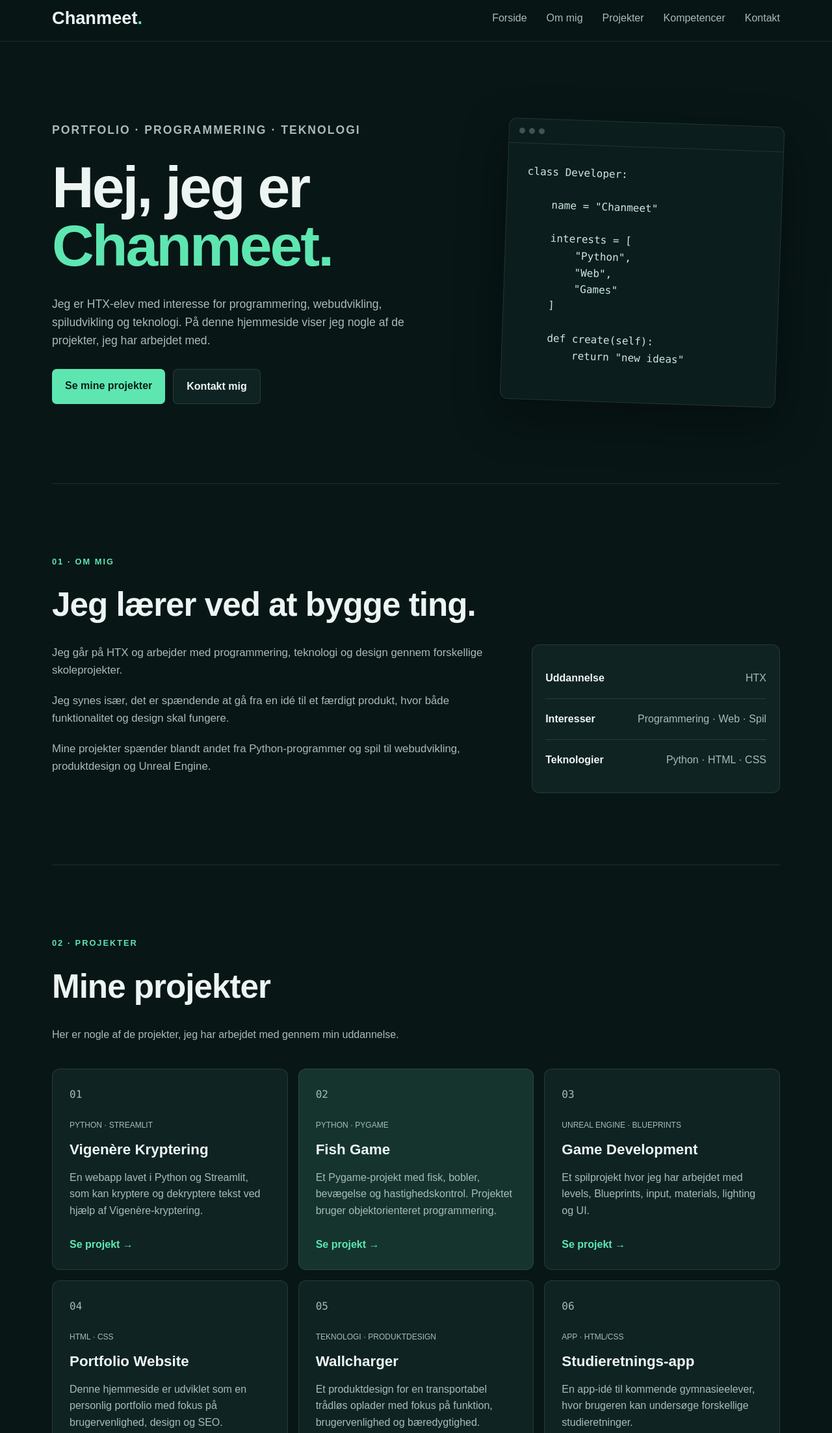
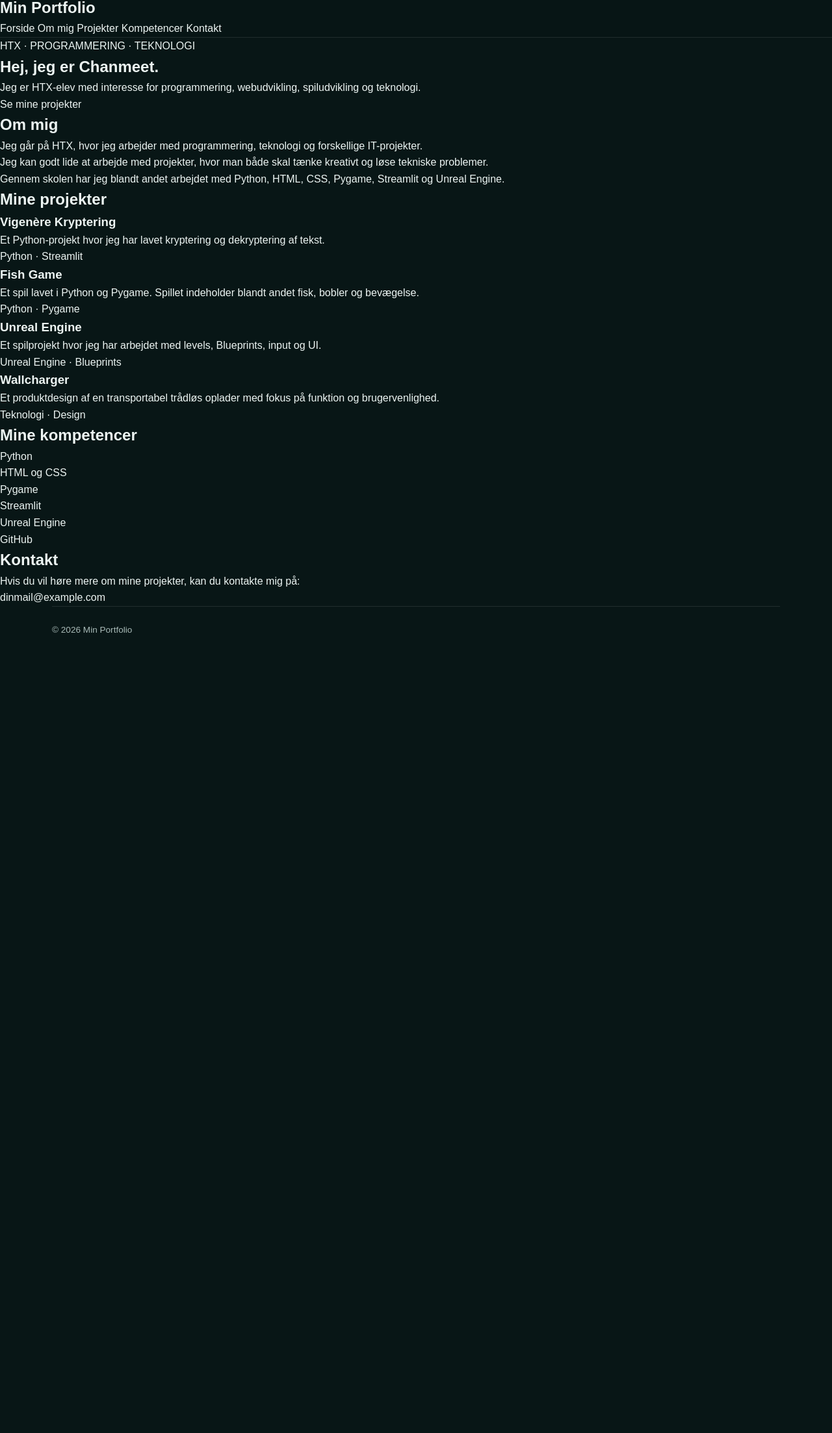
Before and after one commit to chamboy1809-crypto/Chamboy.github.io, a plain HTML site: page index.html in a window 1280 px wide. Shown: the part 7-2213 px from the top of the page at 65% size. After the commit the page ends 1023 px from the top, so only its background shows below. Drawn offline with Linux system fonts and the light colour scheme.

Commit message:
portfolio content and structure
portfolio website's content and structure, including titles, descriptions, and project details.

```diff
--- a/index.html
+++ b/index.html
@@ -3,17 +3,12 @@
 
 <head>
     <meta charset="UTF-8">
-
-    <!-- Gør hjemmesiden tilpasset mobil -->
     <meta name="viewport" content="width=device-width, initial-scale=1.0">
 
-    <!-- SEO -->
-    <title>Chanmeet Singh | Portfolio</title>
-    <meta name="description"
-        content="Chanmeet Singh's portfolio med projekter inden for programmering, webudvikling og spiludvikling.">
-    <meta name="author" content="Chanmeet Singh">
+    <title>Min Portfolio</title>
 
-    <!-- CSS -->
+    <meta name="description" content="Min personlige portfolio med mine projekter, kompetencer og erfaringer inden for programmering og teknologi.">
+
     <link rel="stylesheet" href="web.css">
 </head>
 
@@ -21,136 +16,136 @@
 
     <!-- Navigation -->
     <header>
-        <nav class="navbar">
+        <nav>
+            <h2>Min Portfolio</h2>
 
-            <h2 class="logo">Chanmeet<span>.</span></h2>
-
-            <div class="nav-links">
-                <a href="#home">Forside</a>
-                <a href="#about">Om mig</a>
-                <a href="#projects">Projekter</a>
-                <a href="#skills">Kompetencer</a>
-                <a href="#contact">Kontakt</a>
+            <div class="menu">
+                <a href="#forside">Forside</a>
+                <a href="#om-mig">Om mig</a>
+                <a href="#projekter">Projekter</a>
+                <a href="#kompetencer">Kompetencer</a>
+                <a href="#kontakt">Kontakt</a>
             </div>
-
         </nav>
     </header>
 
 
-    <!-- FORSIDE -->
-    <section id="home" class="hero">
+    <!-- Forside -->
+    <section id="forside" class="forside">
 
-        <div class="hero-text">
+        <p class="lille-tekst">HTX · PROGRAMMERING · TEKNOLOGI</p>
 
-            <p class="small-title">
-                PORTFOLIO · PROGRAMMERING · TEKNOLOGI
-            </p>
-
-            <h1>
-                Hej, jeg er
-                <span>Chanmeet.</span>
-            </h1>
+        <h1>Hej, jeg er Chanmeet.</h1>
 
         <p>
             Jeg er HTX-elev med interesse for programmering,
             webudvikling, spiludvikling og teknologi.
-                På denne hjemmeside viser jeg nogle af de projekter,
-                jeg har arbejdet med.
         </p>
 
-            <div class="buttons">
-
-                <a href="#projects" class="button">
+        <a class="knap" href="#projekter">
             Se mine projekter
         </a>
-
-                <a href="#contact" class="button second-button">
-                    Kontakt mig
-                </a>
-
-            </div>
-
-        </div>
-
-
-        <!-- Lille kodeboks -->
-        <div class="code-box">
-
-            <div class="code-top">
-                <span></span>
-                <span></span>
-                <span></span>
-            </div>
-
-            <pre>
-class Developer:
-
-    name = "Chanmeet"
-
-    interests = [
-        "Python",
-        "Web",
-        "Games"
-    ]
-
-    def create(self):
-        return "new ideas"
-            </pre>
-
-        </div>
 
     </section>
 
 
+    <!-- Om mig -->
+    <section id="om-mig">
 
-    <!-- OM MIG -->
-    <section id="about" class="section">
-
-        <p class="small-title">01 · OM MIG</p>
-
-        <h2>Jeg lærer ved at bygge ting.</h2>
-
-        <div class="about-container">
-
-            <div>
+        <h2>Om mig</h2>
 
         <p>
-                    Jeg går på HTX og arbejder med programmering,
-                    teknologi og design gennem forskellige
-                    skoleprojekter.
+            Jeg går på HTX, hvor jeg arbejder med programmering,
+            teknologi og forskellige IT-projekter.
         </p>
 
         <p>
-                    Jeg synes især, det er spændende at gå fra
-                    en idé til et færdigt produkt, hvor både
-                    funktionalitet og design skal fungere.
+            Jeg kan godt lide at arbejde med projekter, hvor man
+            både skal tænke kreativt og løse tekniske problemer.
         </p>
 
         <p>
-                    Mine projekter spænder blandt andet fra
-                    Python-programmer og spil til webudvikling,
-                    produktdesign og Unreal Engine.
+            Gennem skolen har jeg blandt andet arbejdet med Python,
+            HTML, CSS, Pygame, Streamlit og Unreal Engine.
+        </p>
+
+    </section>
+
+
+    <!-- Projekter -->
+    <section id="projekter">
+
+        <h2>Mine projekter</h2>
+
+        <div class="projekter">
+
+
+            <!-- Projekt 1 -->
+            <div class="projekt">
+
+                <h3>Vigenère Kryptering</h3>
+
+                <p>
+                    Et Python-projekt hvor jeg har lavet
+                    kryptering og dekryptering af tekst.
+                </p>
+
+                <p class="teknologi">
+                    Python · Streamlit
                 </p>
 
             </div>
 
 
-            <div class="info-box">
+            <!-- Projekt 2 -->
+            <div class="projekt">
 
-                <div>
-                    <strong>Uddannelse</strong>
-                    <span>HTX</span>
+                <h3>Fish Game</h3>
+
+                <p>
+                    Et spil lavet i Python og Pygame.
+                    Spillet indeholder blandt andet fisk,
+                    bobler og bevægelse.
+                </p>
+
+                <p class="teknologi">
+                    Python · Pygame
+                </p>
+
             </div>
 
-                <div>
-                    <strong>Interesser</strong>
-                    <span>Programmering · Web · Spil</span>
+
+            <!-- Projekt 3 -->
+            <div class="projekt">
+
+                <h3>Unreal Engine</h3>
+
+                <p>
+                    Et spilprojekt hvor jeg har arbejdet
+                    med levels, Blueprints, input og UI.
+                </p>
+
+                <p class="teknologi">
+                    Unreal Engine · Blueprints
+                </p>
+
             </div>
 
-                <div>
-                    <strong>Teknologier</strong>
-                    <span>Python · HTML · CSS</span>
-                </div>
+
+            <!-- Projekt 4 -->
+            <div class="projekt">
+
+                <h3>Wallcharger</h3>
+
+                <p>
+                    Et produktdesign af en transportabel
+                    trådløs oplader med fokus på funktion
+                    og brugervenlighed.
+                </p>
+
+                <p class="teknologi">
+                    Teknologi · Design
+                </p>
 
             </div>
 
@@ -159,288 +154,53 @@ class Developer:
     </section>
 
 
+    <!-- Kompetencer -->
+    <section id="kompetencer">
 
-    <!-- PROJEKTER -->
-    <section id="projects" class="section">
+        <h2>Mine kompetencer</h2>
 
-        <p class="small-title">02 · PROJEKTER</p>
+        <ul>
 
-        <h2>Mine projekter</h2>
+            <li>Python</li>
 
-        <p class="section-description">
-            Her er nogle af de projekter, jeg har arbejdet med
-            gennem min uddannelse.
-        </p>
+            <li>HTML og CSS</li>
 
+            <li>Pygame</li>
 
-        <div class="project-container">
+            <li>Streamlit</li>
 
+            <li>Unreal Engine</li>
 
-            <!-- Projekt 1 -->
-            <article class="project">
+            <li>GitHub</li>
 
-                <p class="project-number">01</p>
-
-                <p class="project-type">
-                    PYTHON · STREAMLIT
-                </p>
-
-                <h3>Vigenère Kryptering</h3>
-
-                <p>
-                    En webapp lavet i Python og Streamlit,
-                    som kan kryptere og dekryptere tekst ved
-                    hjælp af Vigenère-kryptering.
-                </p>
-
-                <a href="#">
-                    Se projekt →
-                </a>
-
-            </article>
-
-
-            <!-- Projekt 2 -->
-            <article class="project featured">
-
-                <p class="project-number">02</p>
-
-                <p class="project-type">
-                    PYTHON · PYGAME
-                </p>
-
-                <h3>Fish Game</h3>
-
-                <p>
-                    Et Pygame-projekt med fisk, bobler,
-                    bevægelse og hastighedskontrol.
-                    Projektet bruger objektorienteret programmering.
-                </p>
-
-                <a href="#">
-                    Se projekt →
-                </a>
-
-            </article>
-
-
-            <!-- Projekt 3 -->
-            <article class="project">
-
-                <p class="project-number">03</p>
-
-                <p class="project-type">
-                    UNREAL ENGINE · BLUEPRINTS
-                </p>
-
-                <h3>Game Development</h3>
-
-                <p>
-                    Et spilprojekt hvor jeg har arbejdet med
-                    levels, Blueprints, input, materials,
-                    lighting og UI.
-                </p>
-
-                <a href="#">
-                    Se projekt →
-                </a>
-
-            </article>
-
-
-            <!-- Projekt 4 -->
-            <article class="project">
-
-                <p class="project-number">04</p>
-
-                <p class="project-type">
-                    HTML · CSS
-                </p>
-
-                <h3>Portfolio Website</h3>
-
-                <p>
-                    Denne hjemmeside er udviklet som en personlig
-                    portfolio med fokus på brugervenlighed,
-                    design og SEO.
-                </p>
-
-                <a href="#">
-                    Se projekt →
-                </a>
-
-            </article>
-
-
-            <!-- Projekt 5 -->
-            <article class="project">
-
-                <p class="project-number">05</p>
-
-                <p class="project-type">
-                    TEKNOLOGI · PRODUKTDESIGN
-                </p>
-
-                <h3>Wallcharger</h3>
-
-                <p>
-                    Et produktdesign for en transportabel
-                    trådløs oplader med fokus på funktion,
-                    brugervenlighed og bæredygtighed.
-                </p>
-
-                <a href="#">
-                    Se projekt →
-                </a>
-
-            </article>
-
-
-            <!-- Projekt 6 -->
-            <article class="project">
-
-                <p class="project-number">06</p>
-
-                <p class="project-type">
-                    APP · HTML/CSS
-                </p>
-
-                <h3>Studieretnings-app</h3>
-
-                <p>
-                    En app-idé til kommende gymnasieelever,
-                    hvor brugeren kan undersøge forskellige
-                    studieretninger.
-                </p>
-
-                <a href="#">
-                    Se projekt →
-                </a>
-
-            </article>
-
-        </div>
+        </ul>
 
     </section>
 
 
+    <!-- Kontakt -->
+    <section id="kontakt">
 
-    <!-- KOMPETENCER -->
-    <section id="skills" class="section">
+        <h2>Kontakt</h2>
 
-        <p class="small-title">03 · KOMPETENCER</p>
+        <p>
+            Hvis du vil høre mere om mine projekter,
+            kan du kontakte mig på:
+        </p>
 
-        <h2>Mine teknologier</h2>
-
-        <div class="skills">
-
-            <div class="skill">
-                <div class="skill-title">
-                    <span>Python</span>
-                    <span>God erfaring</span>
-                </div>
-
-                <div class="bar">
-                    <div class="progress python"></div>
-                </div>
-            </div>
-
-
-            <div class="skill">
-                <div class="skill-title">
-                    <span>HTML & CSS</span>
-                    <span>God erfaring</span>
-                </div>
-
-                <div class="bar">
-                    <div class="progress html"></div>
-                </div>
-            </div>
-
-
-            <div class="skill">
-                <div class="skill-title">
-                    <span>Game Development</span>
-                    <span>Under udvikling</span>
-                </div>
-
-                <div class="bar">
-                    <div class="progress game"></div>
-                </div>
-            </div>
-
-
-            <div class="skill">
-                <div class="skill-title">
-                    <span>GitHub</span>
-                    <span>Grundlæggende</span>
-                </div>
-
-                <div class="bar">
-                    <div class="progress github"></div>
-                </div>
-            </div>
-
-        </div>
-
-
-        <div class="tags">
-
-            <span>Python</span>
-            <span>Pygame</span>
-            <span>Streamlit</span>
-            <span>HTML</span>
-            <span>CSS</span>
-            <span>GitHub</span>
-            <span>Unreal Engine</span>
-            <span>Blueprints</span>
-
-        </div>
+        <a class="email" href="mailto:dinmail@example.com">
+            dinmail@example.com
+        </a>
 
     </section>
 
 
-
-    <!-- KONTAKT -->
-    <section id="contact" class="section">
-
-        <div class="contact-box">
-
-            <div>
-
-                <p class="small-title">04 · KONTAKT</p>
-
-                <h2>Har du et projekt i tankerne?</h2>
-
-                <p>
-                    Du kan kontakte mig, hvis du vil høre mere
-                    om mine projekter eller mine kompetencer.
-                </p>
-
-            </div>
-
-            <a
-                href="mailto:dinmail@example.com"
-                class="button">
-                Kontakt mig
-            </a>
-
-        </div>
-
-    </section>
-
-
-
-    <!-- FOOTER -->
+    <!-- Footer -->
     <footer>
 
         <p>
-            © 2026 Chanmeet Singh
+            © 2026 Min Portfolio
         </p>
-
-        <a href="#home">
-            Til toppen ↑
-        </a>
 
     </footer>
 
```
Lines whose indentation alone changed are shown as unchanged.
